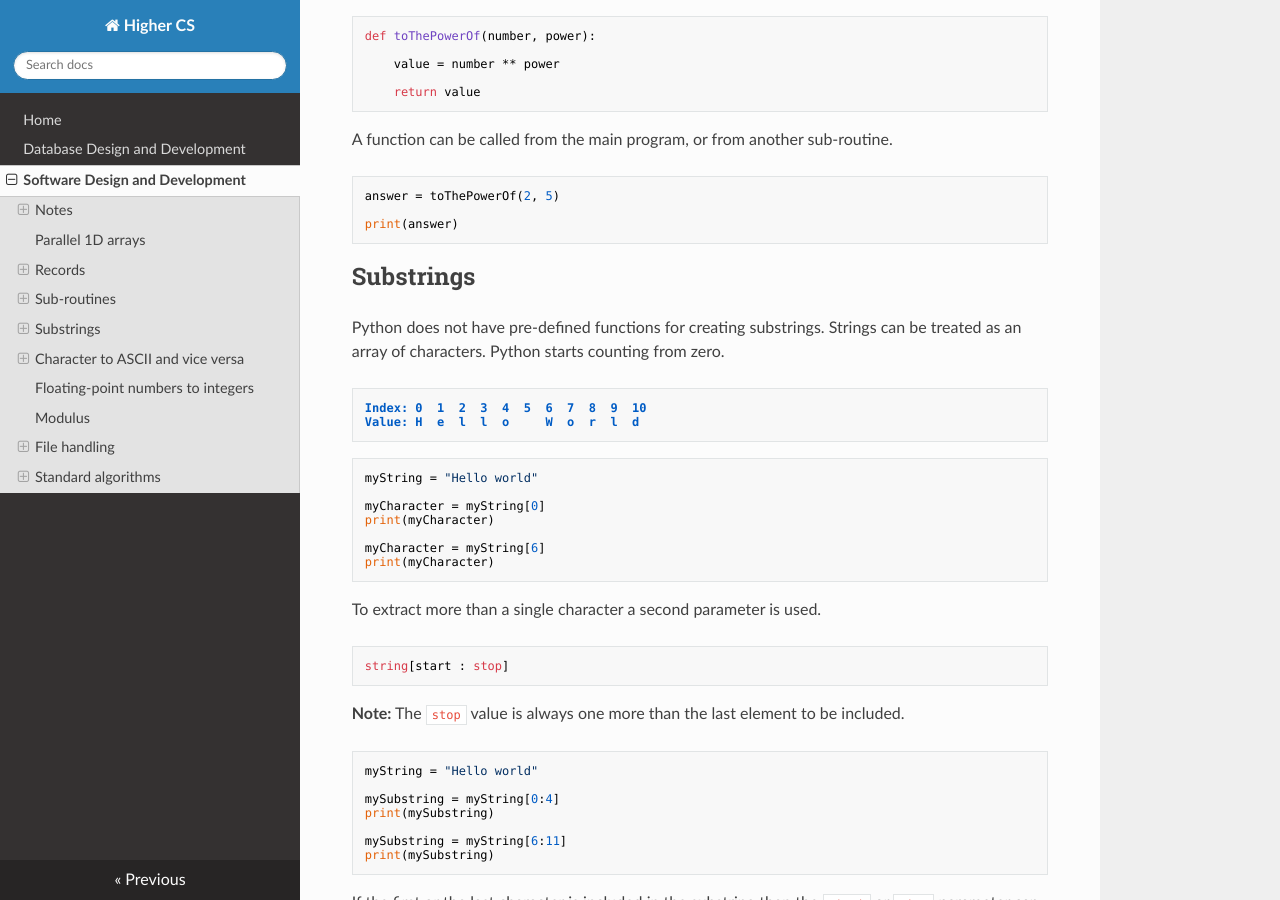
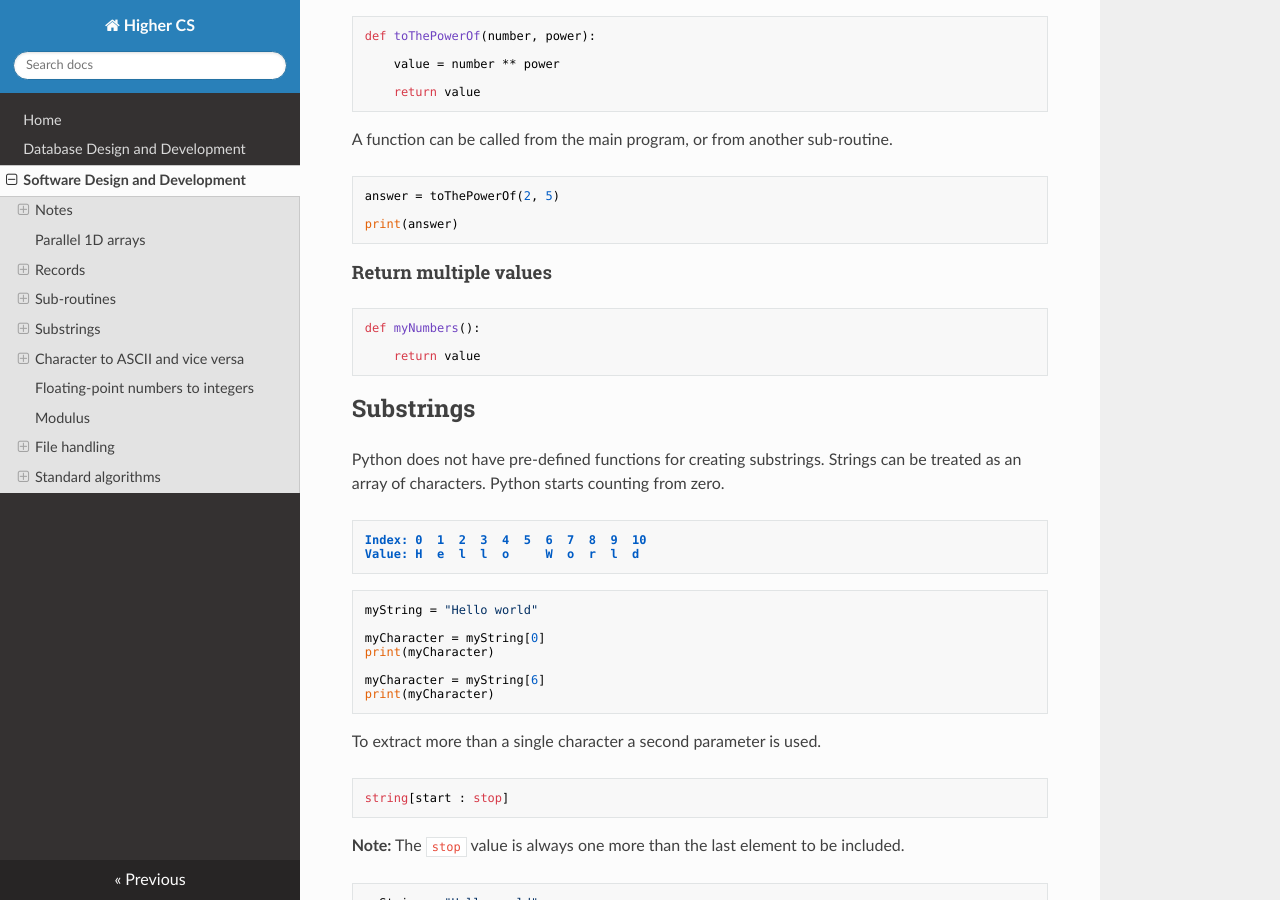
Before and after one commit to MrFriendCS/H-CS, an MkDocs documentation site: the page built from docs/H-CS-SDD.md, in a window 1280 px wide and 900 px high, scrolled down 2742 px. Built offline with MkDocs 1.6.1, drawn with Linux system fonts in a browser that asks for light colours; nearby versions of some CDN libraries.

Commit message:
docs/H-CS-SDD.md updated from https://stackedit.io/

````diff
--- a/docs/H-CS-SDD.md
+++ b/docs/H-CS-SDD.md
@@ -145,6 +145,14 @@ A function can be called from the main program, or from another sub-routine.
 answer = toThePowerOf(2, 5)
 
 print(answer)
+```
+
+#### Return multiple values
+
+``` python
+def myNumbers():
+
+    return value
 ```
 
 ## Substrings
````
Also changed, not shown: other parts of docs/H-CS-SDD.md (+2 -2 lines).
